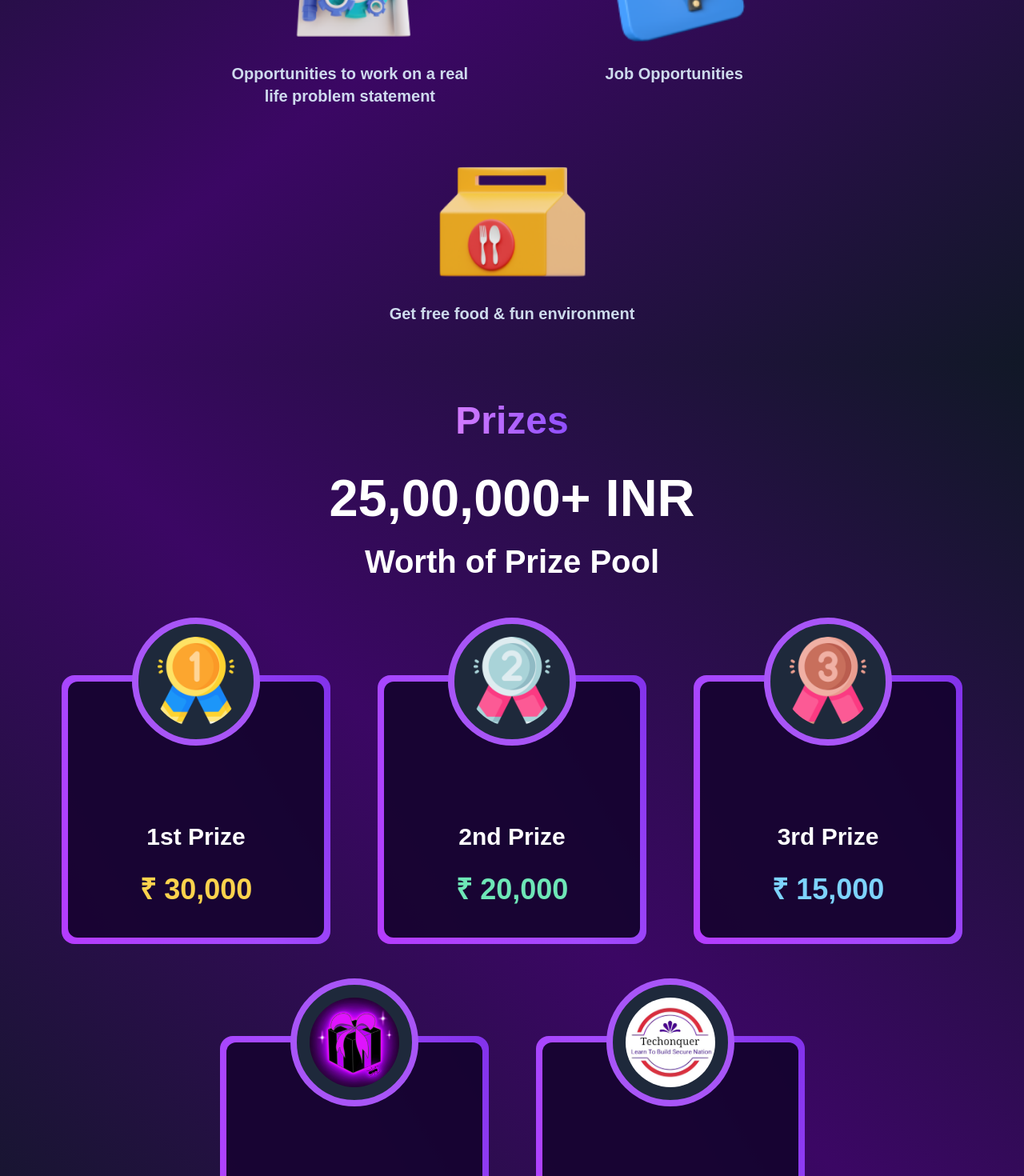
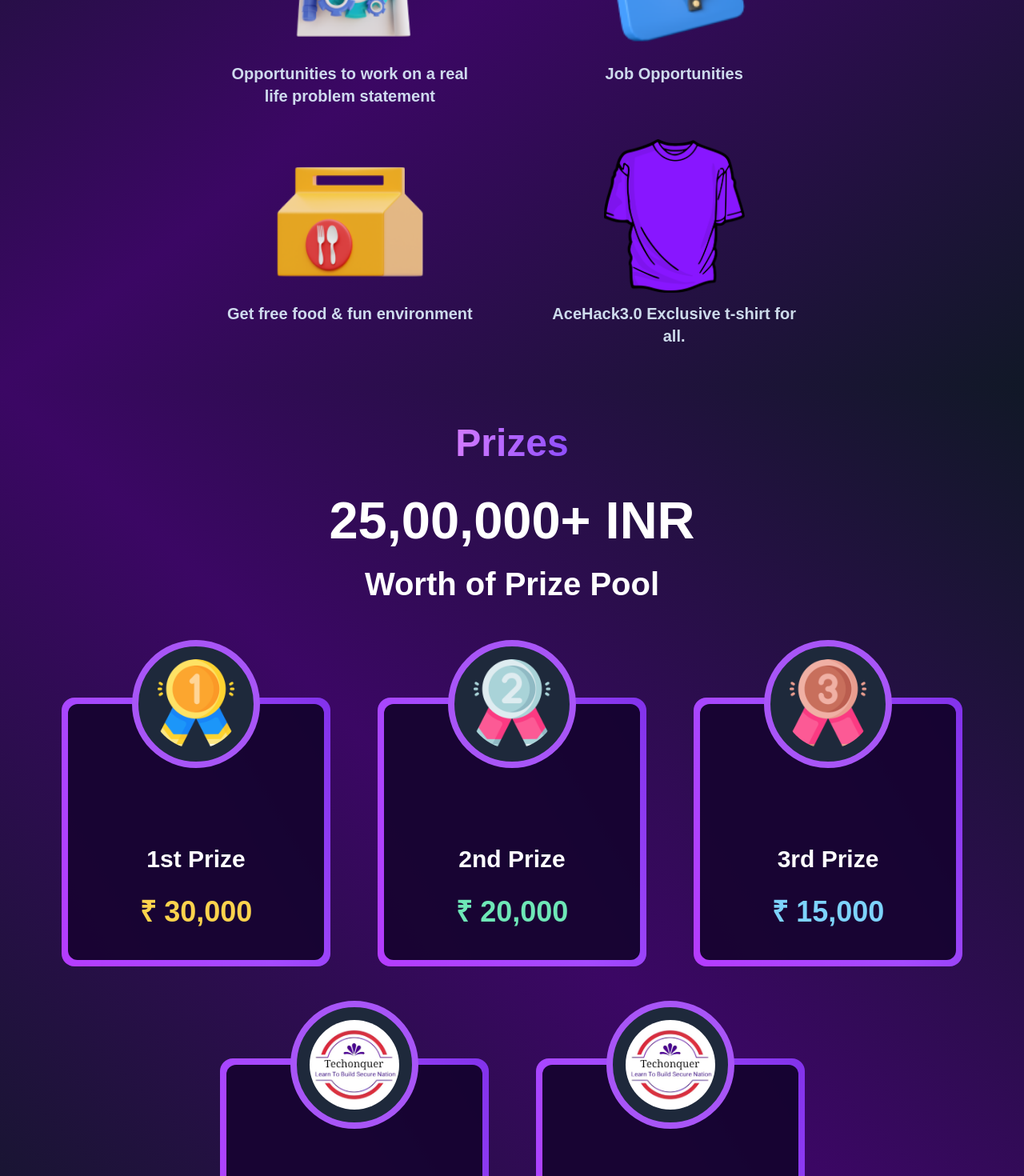
Before and after one commit to kshitijv256/Acehack3, a React (Vite) app: page / in a window 1280 px wide. Shown: the part 3380-4850 px from the top of the page at 80% size. Built offline with nearby package versions, Linux system fonts and the light colour scheme.

Commit message:
why updated

```diff
--- a/src/pages/Prizes.jsx
+++ b/src/pages/Prizes.jsx
@@ -71,7 +71,7 @@ const Prizes = () => {
             image={
               <img
                 className="w-40 h-40 top-[-80px] absolute rounded-full border-8 p-4 bg-slate-800 border-purple-500"
-                src={box}
+                src={ctf}
                 alt="prize"
               />
             }
--- a/src/pages/why.jsx
+++ b/src/pages/why.jsx
@@ -4,6 +4,7 @@ import briefcase from "/assets/images/why/briefcase-icon.png";
 import food from "/assets/images/why/food-box-icon.png";
 import people from "/assets/images/why/people-icon.png";
 import project from "/assets/images/why/project-development-icon.png";
+import tshirt from "/assets/images/why/tshirt.png";
 
 const Why = () => {
   return (
@@ -44,6 +45,12 @@ const Why = () => {
               Get free food & fun environment
             </h1>
           </div>
+          <div className="text-center w-80 flex flex-col items-center">
+            <img src={tshirt} alt="meeting" className="h-48 mt-10 mb-3" />
+            <h1 className="text-xl font-semibold">
+              AceHack3.0 Exclusive t-shirt for all.
+            </h1>
+          </div>
         </div>
       </div>
     </div>
```
Also changed, not shown: public/assets/images/why/tshirt.png (added).
